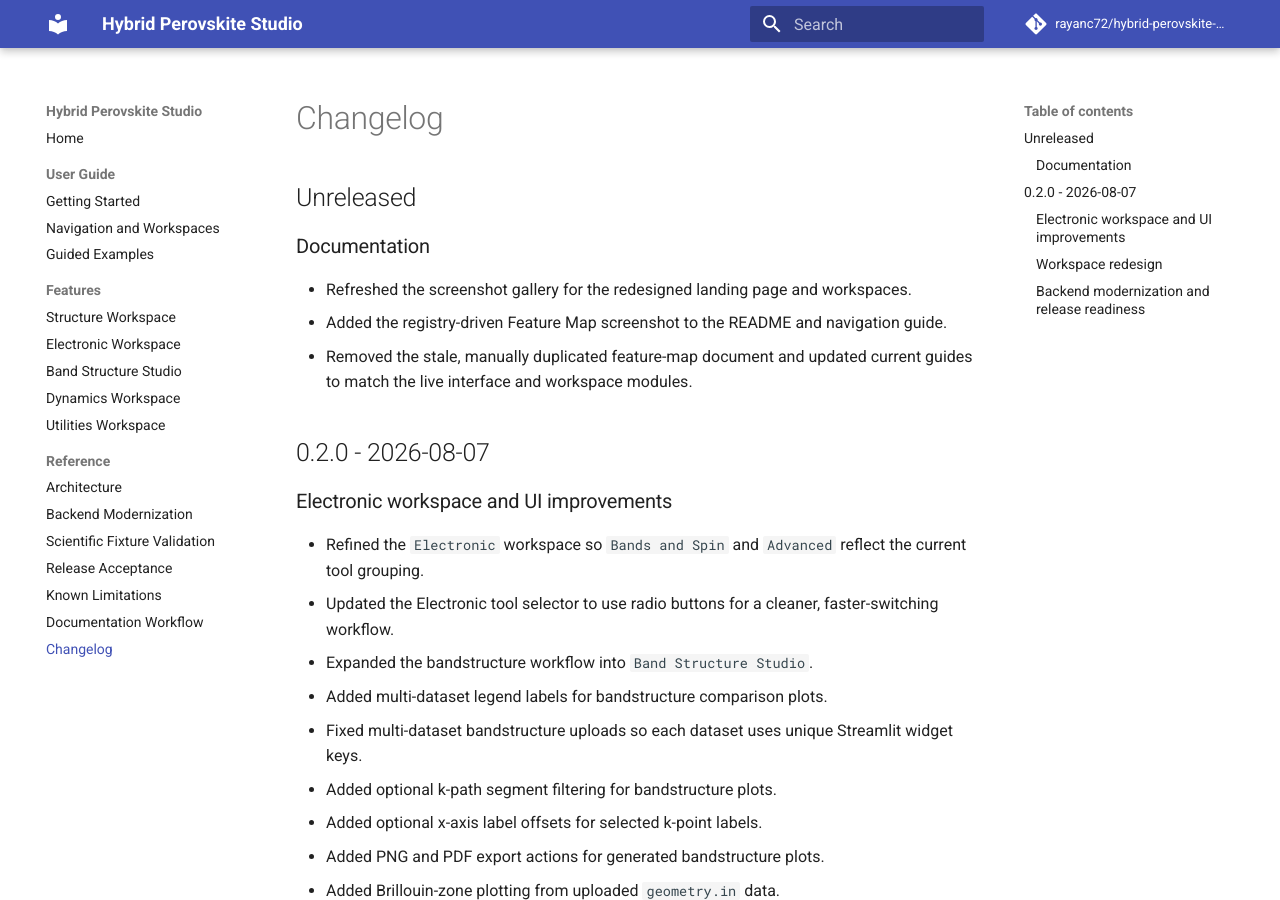
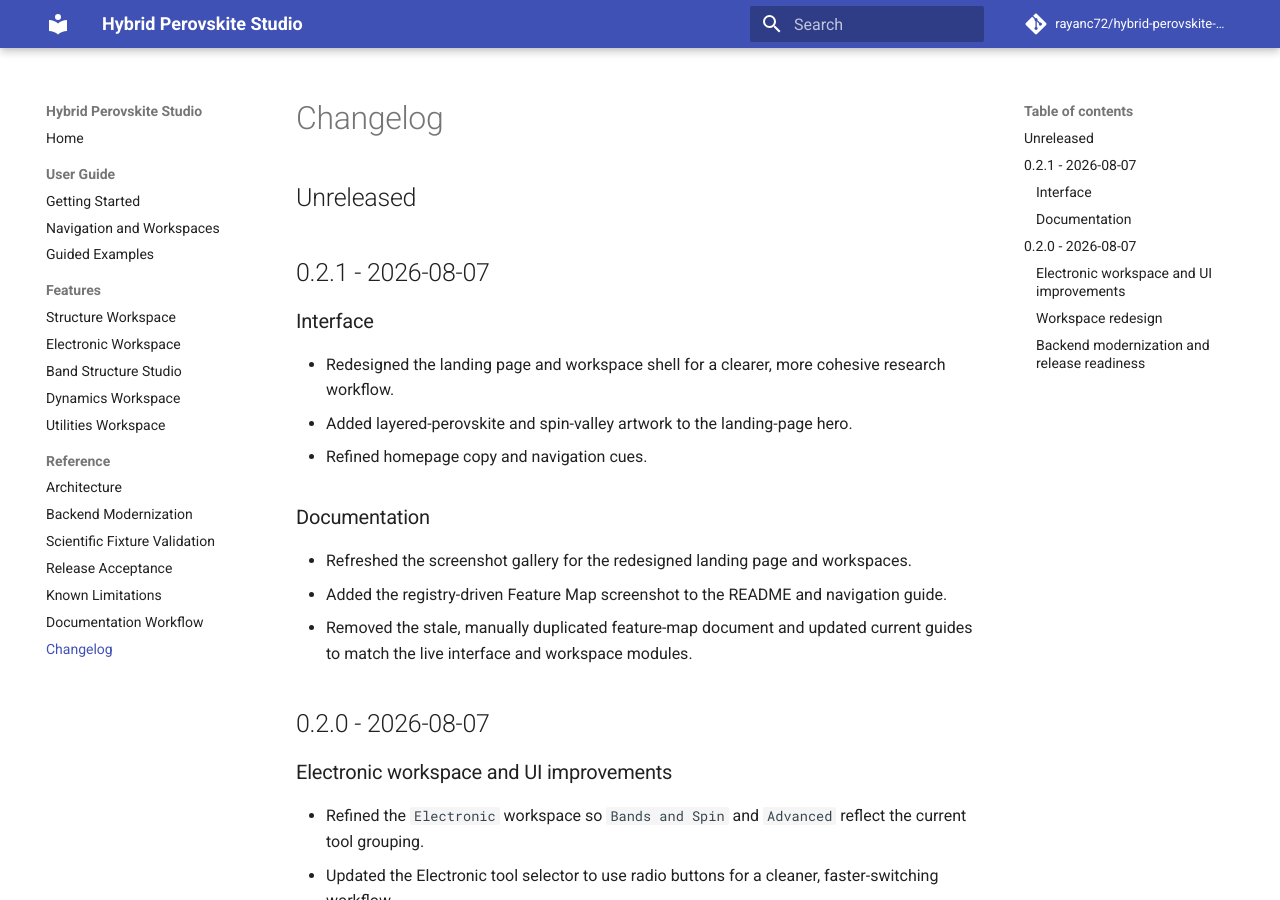
Before and after one commit to rayanc72/hybrid-perovskite-studio, an MkDocs documentation site: the page built from docs/changelog.md, in a window 1280 px wide and 900 px high. Built offline with MkDocs 1.6.1 and Material for MkDocs 9.7.7, drawn with Linux system fonts in a browser that asks for light colours; comment, search, counter and statistics services are not loaded.

Commit message:
Release version 0.2.1

```diff
--- a/docs/changelog.md
+++ b/docs/changelog.md
@@ -1,6 +1,14 @@
 # Changelog
 
 ## Unreleased
+
+## 0.2.1 - 2026-08-07
+
+### Interface
+
+- Redesigned the landing page and workspace shell for a clearer, more cohesive research workflow.
+- Added layered-perovskite and spin-valley artwork to the landing-page hero.
+- Refined homepage copy and navigation cues.
 
 ### Documentation
 
--- a/src/hps/__init__.py
+++ b/src/hps/__init__.py
@@ -2,4 +2,4 @@
 
 __all__ = ["__version__"]
 
-__version__ = "0.2.0"
+__version__ = "0.2.1"
```
Also changed, not shown: 1 other file.
